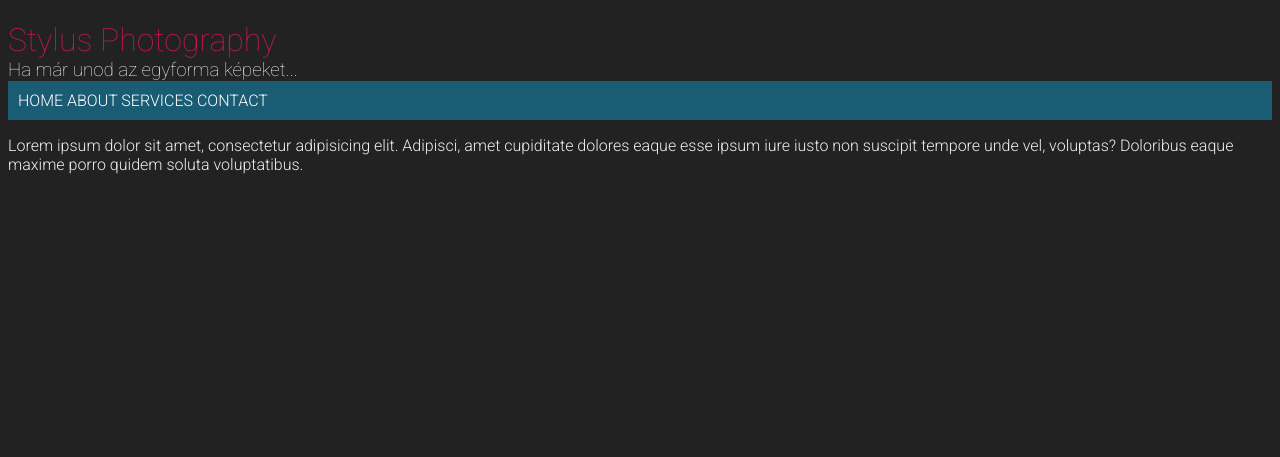
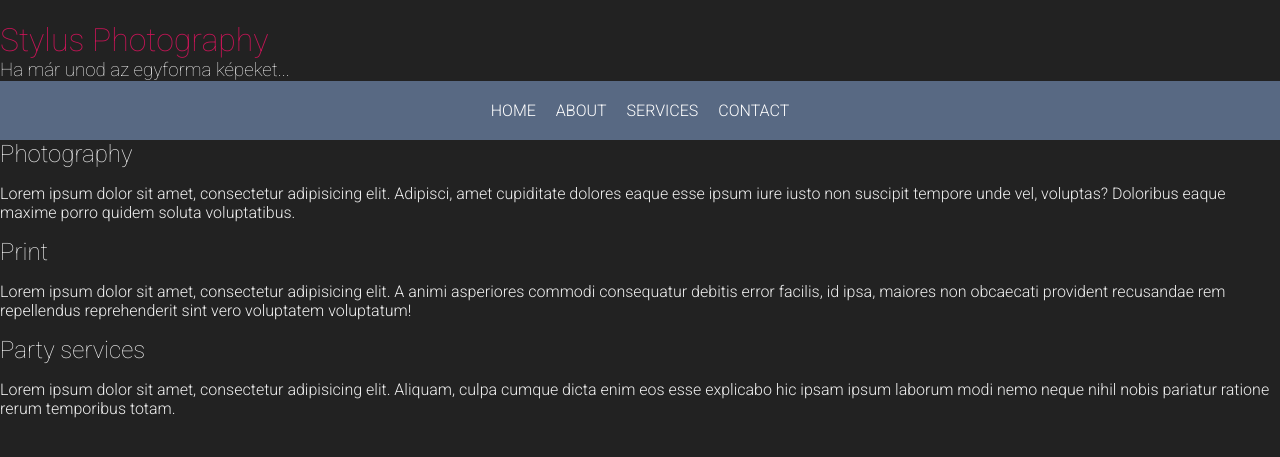
Before and after one commit to robertvari/StylusPhotography, a Django app: page /services/ in a window 1280 px wide. Shown: the top 457 px of the page. Run offline with Django 3.2, Linux system fonts and the light colour scheme.

Commit message:
navbar colors and random photos from unsplash

```diff
--- a/static/main.css
+++ b/static/main.css
@@ -5,6 +5,7 @@ body {
     color: #f0f0f0;
     font-family: 'Roboto', sans-serif;
     font-weight: 300;
+    margin: 0;
 }
 
 h1, h2, h3 {
--- a/static/navbar.css
+++ b/static/navbar.css
@@ -1,13 +1,16 @@
 .navbar {
-    background-color: #1a5c73;
-    padding: 10px;
+    background-color: #586983;
+    display: flex;
+    justify-content: center;
 }
 
 .nav-button{
     color: white;
+    padding: 20px 10px;
 }
 
 .nav-button:hover{
     color: black;
     background-color: white;
+    transition: 0.5s;
 }
--- a/templates/about.html
+++ b/templates/about.html
@@ -3,5 +3,6 @@
 {% block title %} About {% endblock title %}
 
 {% block content %}
+    <h2>Our Mission</h2>
     <p>Lorem ipsum dolor sit amet, consectetur adipisicing elit. Adipisci, amet cupiditate dolores eaque esse ipsum iure iusto non suscipit tempore unde vel, voluptas? Doloribus eaque maxime porro quidem soluta voluptatibus.</p>
 {% endblock content %}
--- a/templates/contact.html
+++ b/templates/contact.html
@@ -3,5 +3,5 @@
 {% block title %} Contact {% endblock title %}
 
 {% block content %}
-    <p>Lorem ipsum dolor sit amet, consectetur adipisicing elit. Adipisci, amet cupiditate dolores eaque esse ipsum iure iusto non suscipit tempore unde vel, voluptas? Doloribus eaque maxime porro quidem soluta voluptatibus.</p>
+    <h2>Contact Us!</h2>
 {% endblock content %}
--- a/templates/services.html
+++ b/templates/services.html
@@ -3,5 +3,12 @@
 {% block title %} Services {% endblock title %}
 
 {% block content %}
+    <h2>Photography</h2>
     <p>Lorem ipsum dolor sit amet, consectetur adipisicing elit. Adipisci, amet cupiditate dolores eaque esse ipsum iure iusto non suscipit tempore unde vel, voluptas? Doloribus eaque maxime porro quidem soluta voluptatibus.</p>
+
+    <h2>Print</h2>
+    <p>Lorem ipsum dolor sit amet, consectetur adipisicing elit. A animi asperiores commodi consequatur debitis error facilis, id ipsa, maiores non obcaecati provident recusandae rem repellendus reprehenderit sint vero voluptatem voluptatum!</p>
+
+    <h2>Party services</h2>
+    <p>Lorem ipsum dolor sit amet, consectetur adipisicing elit. Aliquam, culpa cumque dicta enim eos esse explicabo hic ipsam ipsum laborum modi nemo neque nihil nobis pariatur ratione rerum temporibus totam.</p>
 {% endblock content %}
```
Also changed, not shown: templates/home.html (+14 -0 lines).
